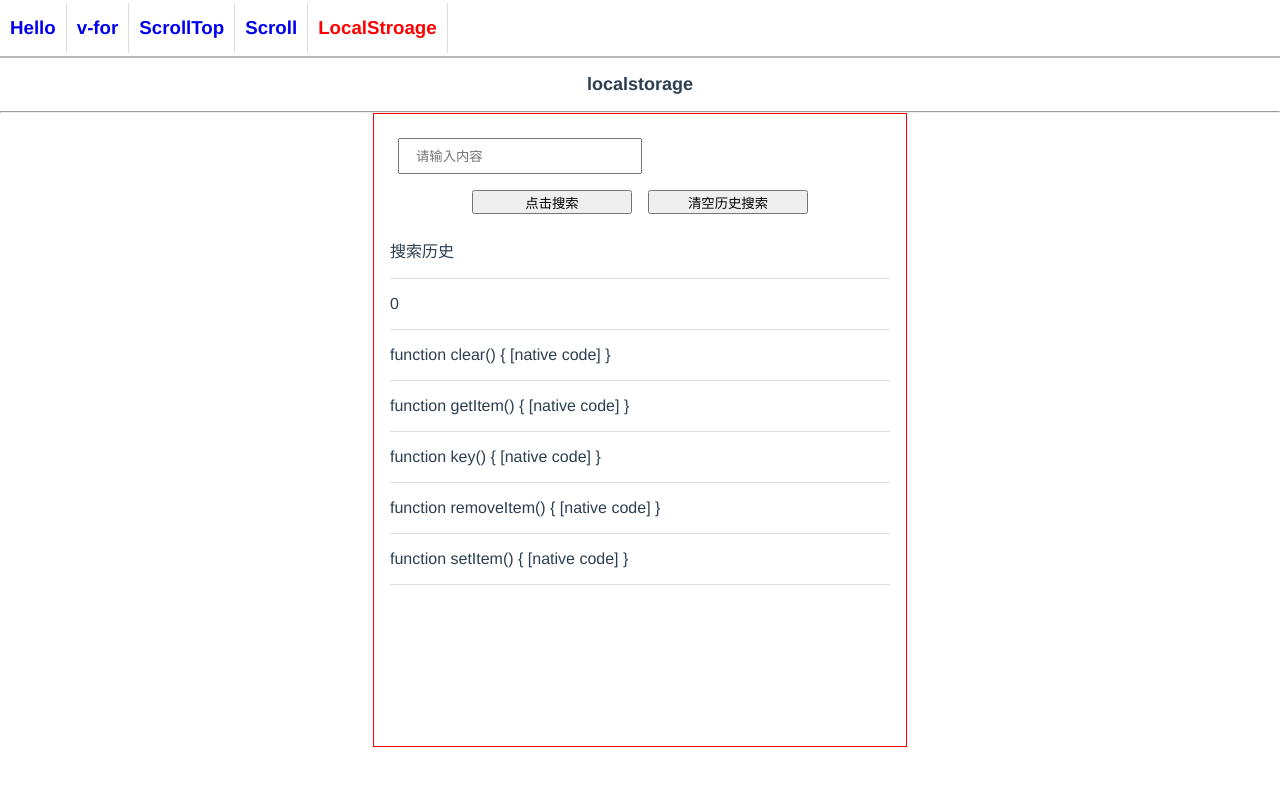
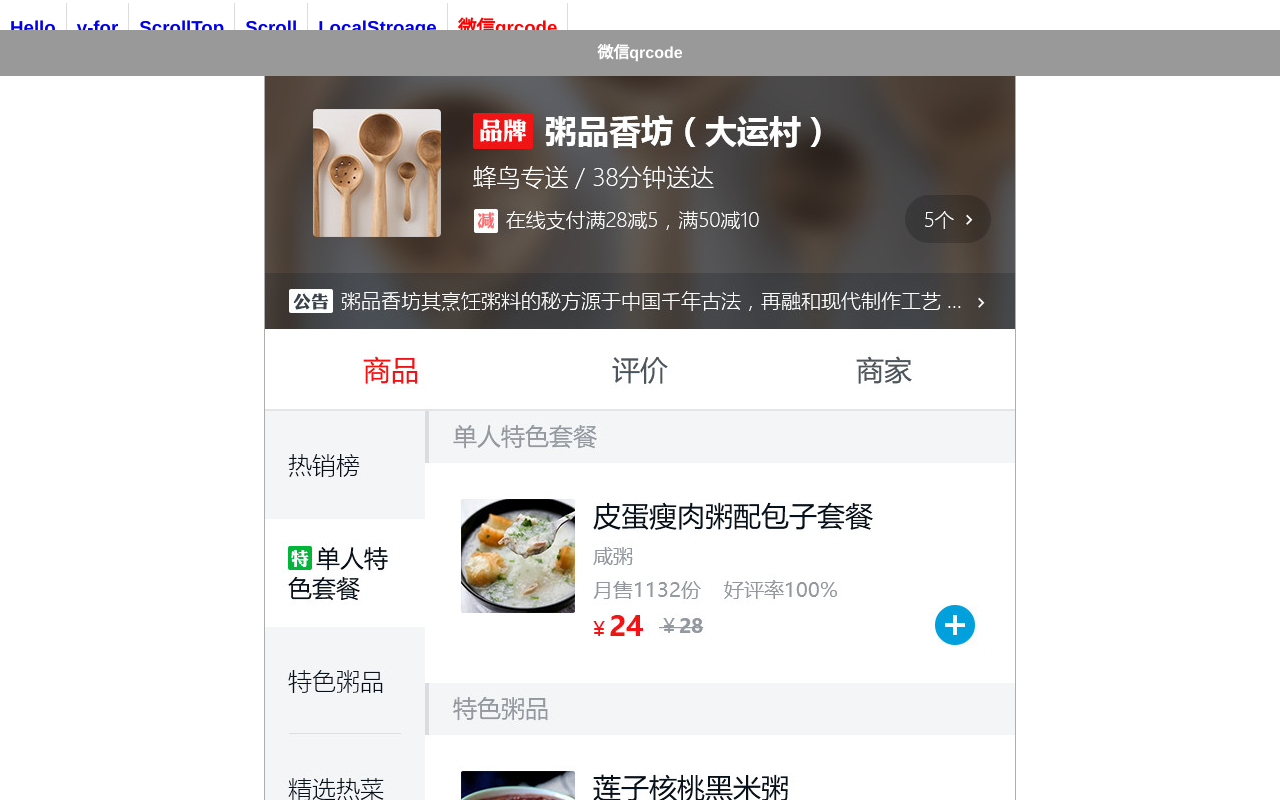
Before and after one commit to sep20th/vue-test, a Vue app: page /#/weixinqrcode in a window 1280 px wide. Before the commit this address led to /#/localStorage. Shown: the top 800 px of the page. Built offline with nearby package versions, Linux system fonts and the light colour scheme.

Commit message:
微信二维码识别

```diff
--- a/index.html
+++ b/index.html
@@ -2,6 +2,7 @@
 <html>
   <head>
     <meta charset="utf-8">
+    <meta id="viewport" name="viewport" content="width=device-width; initial-scale=1.0; maximum-scale=1; user-scalable=no;">
     <title>vue-test</title>
   </head>
   <body>
--- a/src/App.vue
+++ b/src/App.vue
@@ -27,6 +27,11 @@
           <h3>LocalStroage</h3>
         </li>
       </router-link>
+      <router-link to="weixinqrcode">
+        <li>
+          <h3>微信qrcode</h3>
+        </li>
+      </router-link>
 
     </ul>
     <router-view ></router-view>
@@ -37,7 +42,7 @@
 export default {
   created(){
     // 直接路由到子组件 否则router-link-active 无法在父组件生效
-    this.$router.push('/localStorage')
+    this.$router.push('/weixinqrcode')
   },//created end
 
   methods:{
@@ -74,4 +79,5 @@
   border-right: 1px solid #DEDCDC;
   padding-right:10px;
 }
+
 </style>
--- a/src/components/scroll.vue
+++ b/src/components/scroll.vue
@@ -4,12 +4,36 @@
 	<hr>
 	<div class="wrapper">
 		<div class="left"></div>
-		<div class="right"></div>
+		<div class="right">
+			<li>Lorem ipsum dolor sit amet, consectetur adipisicing elit. Iusto, harum.</li>
+			<li>Lorem ipolor sit etur adipisicing elit. Iusto, harum.</li>
+			<li>Lorem ipsum dolor consectetur adipisicing elit. Iusto, harum.</li>
+			<li>Lorem ipsum dolor sit amet, consectetur , harum.</li>
+			<li>Lorem ipsum dolor sit amet, consectetur adipisicing elit.  harum.</li>
+			<li>Lorem ipsum dolor sit amet, consectetur adipisicing elit. Iusto, harum.</li>
+			<li>Lorem ipsum dolor sit amet, consectetur adipisicing.</li>
+			<li>Lorem ipsumor sit amet, consectetur adipisicing elit. Iusto, harum.</li>
+			<li>Lorem ipsum dolor sit amet, consectetur adipisicing elit. Iusto, harum.</li>
+			<li>Lorem ipsum dxit amet, consectetur adipisicing elit. Iusto, harum.</li>
+			<li>Lorem ipsum dolor sit amet, consectetur adipisicing elit. Iusto, harum.</li>
+			<li>Lorem ipolor sit etur adipisicing elit. Iusto, harum.</li>
+			<li>Lorem ipsum dolor consectetur adipisicing elit. Iusto, harum.</li>
+			<li>Lorem ipsum dolor sit amet, consectetur , harum.</li>
+			<li>Lorem ipsum dolor sit amet, consectetur adipisicing elit.  harum.</li>
+			<li>Lorem ipsum dolor sit amet, consectetur adipisicing elit. Iusto, harum.</li>
+			<li>Lorem ipsum dolor sit amet, consectetur adipisicing.</li>
+			<li>Lorem ipsumor sit amet, consectetur adipisicing elit. Iusto, harum.</li>
+			<li>Lorem ipsum dolor sit amet, consectetur adipisicing elit. Iusto, harum.</li>
+			<li>Lorem ipsum dxit amet, consectetur adipisicing elit. Iusto, harum.</li>
+		</div>
 	</div>
 	</section>
 </template>
 
 <style scoped>
+li{
+	line-height: 80px;
+}
 	.wrapper{
 		display: flex;
 		width: 90%;
@@ -25,7 +49,7 @@
 	.left{
 		overflow-y:scroll;
 		-webkit-overflow-scrolling: touch;
-		flex:0 0 150px;
+		flex:0 0 50px;
 		background:#E9ECEC;
 	}
 	.right{
--- /dev/null
+++ b/src/components/weixinqrcode.vue
@@ -0,0 +1,79 @@
+<template>
+	<section>
+		<h4 class="title"  @click="show">微信qrcode</h4>
+		<hr>
+		<img class="bg" src="../assets/bg.jpg">
+		<div class="wrapper" v-show='mask'  @touchmove.prevent>
+			<div class="code-wrapper">
+				<p>长按识别二维码</p>
+				<img class="qrcode" src="../assets/qrcode.png">
+			</div>
+		</div>
+	</section>
+</template>
+<script>
+	export default{
+		data(){
+			return{
+				mask:false
+			}
+		},//data end
+
+		methods:{
+			show(){
+				this.mask = !this.mask
+			}
+		},//methods end
+	}
+</script>
+<style scoped>
+
+	h4{
+		font-size: 16px;
+	}
+	p{
+		font-size: 15px;
+	}
+	section{
+		overflow-x: hidden;
+	}
+
+	.title{
+		position: fixed;
+		top: 30px;
+		left: 0;
+		width: 100%;
+		height: 46px;
+		line-height: 46px;
+		background: #999;
+		color: #fff;
+		padding: 0;
+		margin: 0;
+		z-index: 11;
+	}
+	.wrapper{
+		width: 100%;
+		height: 100%;
+		position: absolute;
+		top: 0;
+		left: 0;
+		background: rgba(0,0,0,0.5);
+		z-index: 10;
+	}
+	.qrcode{
+
+		width: 200px;
+		height:200px;
+		border: none;
+	}
+	.code-wrapper{
+		position: absolute;
+		top: 200px;
+		left: 50px;
+		width: 300px;
+		height: 250px;
+		background: #fff;
+		border-radius: 20px;
+
+	}
+</style>
--- a/src/router/index.js
+++ b/src/router/index.js
@@ -8,6 +8,7 @@
 import ScrollTopB from "@/components/scrollTop/scrollTopB"
 import Scroll from "@/components/scroll"
 import localStorage from "@/components/localStorage"
+import weixinqrcode from "@/components/weixinqrcode"
 
 
 
@@ -28,6 +29,7 @@
     	]
   	},
     {path:'/Scroll',component:Scroll},
-    {path:'/localStorage',component:localStorage}
+    {path:'/localStorage',component:localStorage},
+    {path:'/weixinqrcode',component:weixinqrcode}
   ]
 })
```
Also changed, not shown: src/assets/bg.jpg (added), src/assets/qrcode.png (added).
